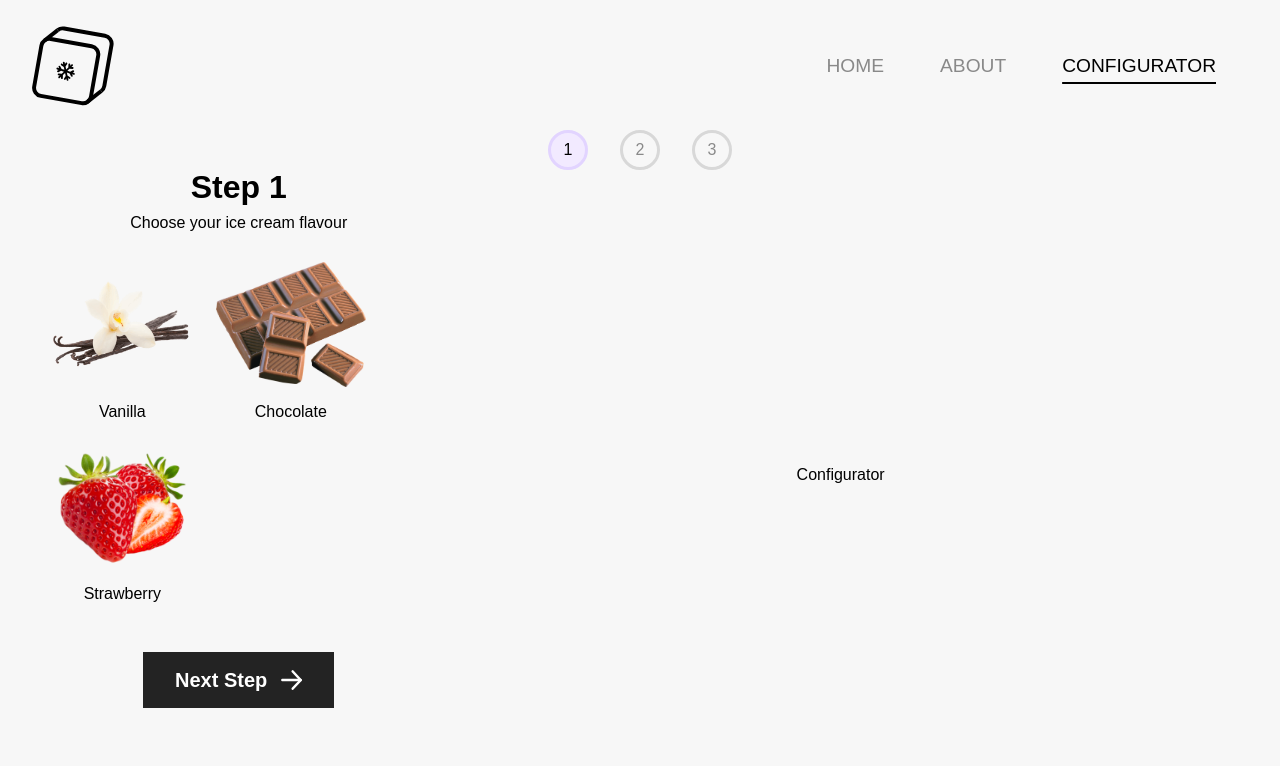
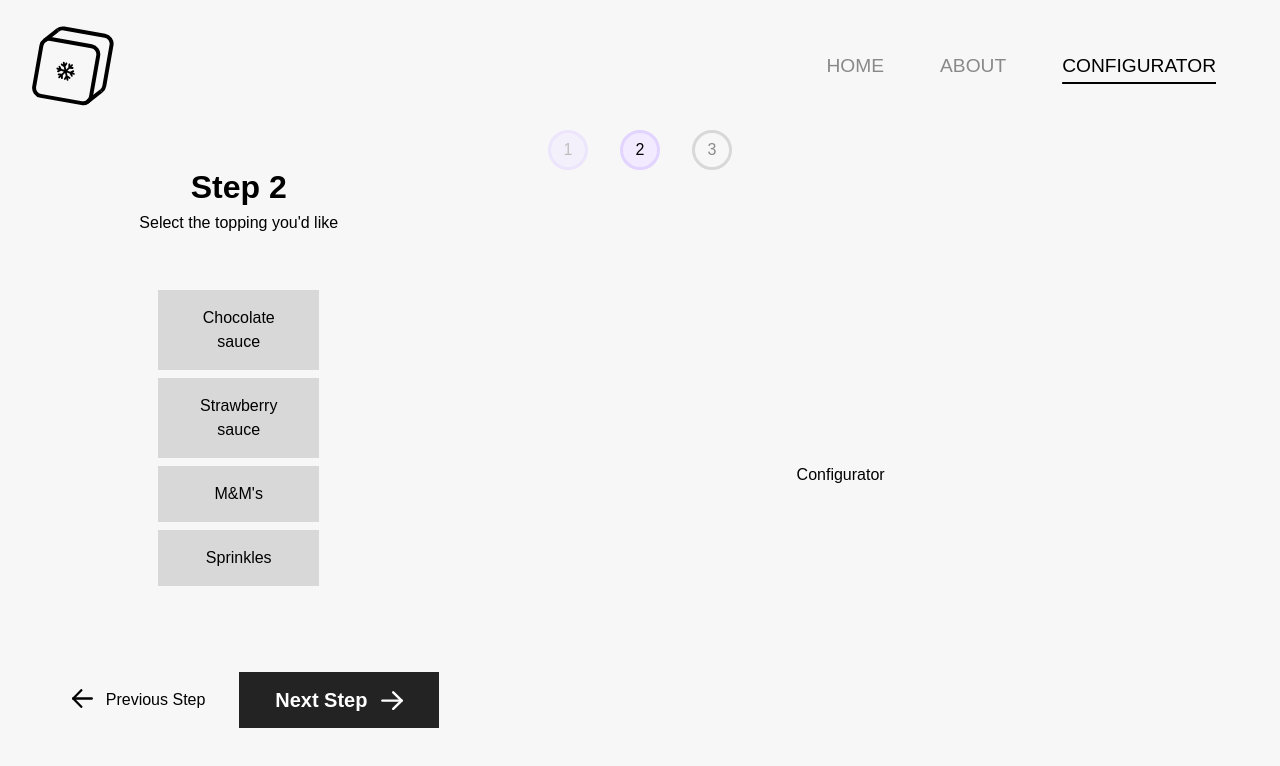
Before and after one commit to NickBevers/ice_cream_configurator, a Vue app: page /configurator in a window 1280 px wide. Both pictures are taken after a click on the element "Next Step". Shown: the top 766 px of the page. Built offline with nearby package versions, Linux system fonts and the light colour scheme; a web font is replaced by a local one.

Commit message:
feat: add topping choices and functionalities to the configurator

```diff
--- a/src/components/ConfigIndicator.vue
+++ b/src/components/ConfigIndicator.vue
@@ -16,7 +16,7 @@
         const textContent = (event as VisualEvent).target.textContent;
         // currentPhase = Number(textContent);
         updateCircleColors();
-        emit('update:currentPhase', {detail: Number(textContent)});
+        emit('update:currentPhase', Number(textContent));
     }
 
     const updateCircleColors = () => {
@@ -75,6 +75,7 @@
         border-radius: 50%;
         margin: 0 1rem;
         text-align: center;
+        cursor: pointer;
     }
 
     .fase__Indicator__circle--current, .fase__Indicator__circle--past{
--- a/src/components/ConfiguratorSideBar.vue
+++ b/src/components/ConfiguratorSideBar.vue
@@ -7,18 +7,26 @@
         currentPhase: Number
     });
 
-    const emit = defineEmits(['setFlavour', 'changePhase']);
+    const emit = defineEmits(['setFlavour', 'setTopping', 'changePhase']);
 
     const changeFlavour = (flavour: string) => {
         emit('setFlavour', flavour);
+    }
+
+    const changeTopping = (topping: string) => {
+        emit('setTopping', topping);
+    }
+
+    const changePhase = (phase: number) => {
+        emit('changePhase', phase);
     }
 
 </script>
 
 <template>
     <div class="configurator-side-bar">
-        <Phase1 v-if="props.currentPhase === 1" @set-flavour="changeFlavour"/>
-        <Phase2 v-if="props.currentPhase === 2" />
+        <Phase1 v-if="props.currentPhase === 1" @set-flavour="changeFlavour" @change-phase="changePhase"/>
+        <Phase2 v-if="props.currentPhase === 2" @set-topping="changeTopping" @change-phase="changePhase"/>
         <Phase3 v-if="props.currentPhase === 3" />
     </div>
 </template>
--- a/src/components/ConfiguratorSideBar/Phase1.vue
+++ b/src/components/ConfiguratorSideBar/Phase1.vue
@@ -8,6 +8,10 @@
         const target = event.target as HTMLInputElement;
         flavour.value = target.id.split('--')[1];
         emit('setFlavour', flavour.value);
+    }
+
+    const nextStep = () => {
+        emit('changePhase', 2);
     }
 
 </script>
@@ -36,9 +40,7 @@
             </div>
         </div>
 
-        <p class="nextStep">
-            Next Step <img class="arrow--right" src="/src/assets/Images/arrow--right.svg">
-        </p>
+        <p class="nextStep" @click="nextStep">Next Step <img class="arrow--right" src="/src/assets/Images/arrow--right.svg"></p>
     </div>
 </template>
 
--- a/src/components/ConfiguratorSideBar/Phase2.vue
+++ b/src/components/ConfiguratorSideBar/Phase2.vue
@@ -1,11 +1,178 @@
 <script setup lang="ts">
+
+    import { ref, Ref } from 'vue';
+
+    const emit = defineEmits(['setTopping', 'changePhase']);
+
+    const topping: Ref<string> = ref('');
+
+    const handleTopping = (event: Event) => {
+        const target = event.target as HTMLInputElement;
+        target.id ? topping.value = target.id.split('--')[1] : topping.value = target.children[0].id.split('--')[1];
+        emit('setTopping', topping.value);
+    }
+
+    const previousStep = () => {
+        emit('changePhase', 1);
+    }
+
+    const nextStep = () => {
+        emit('changePhase', 3);
+    }
+
 </script>
 
 <template>
-    <div class="">
-        <h1>Fase2</h1>
+    <div class="topping__container">
+        <div class="phase2__description">
+            <h1>Step 2</h1>
+            <p>Select the topping you'd like</p>
+        </div>
+        <div class="topping__options">
+
+            <div class="topping__option" :class="topping === 'chocolateSauce' ?'selected' :''" @click="handleTopping">
+                <p id="topping--chocolateSauce">Chocolate sauce</p>
+            </div>
+
+            <div class="topping__option" :class="topping === 'strawberrySauce' ?'selected' :''" @click="handleTopping">
+                <p id="topping--strawberrySauce">Strawberry sauce</p>
+            </div>
+
+            <div class="topping__option" :class="topping === 'mnm' ?'selected' :''" @click="handleTopping">
+                <p id="topping--mnm">M&M's</p>
+            </div>
+
+            <div class="topping__option" :class="topping === 'sprinkles' ?'selected' :''" @click="handleTopping">
+                <p id="topping--sprinkles">Sprinkles</p>
+            </div>
+        </div>
+
+        <div class="button__container">
+            <p class="previousStep" @click="previousStep"><img class="arrow--left" src="/src/assets/Images/arrow--left.svg"> Previous Step</p>
+            <p class="nextStep" @click="nextStep">Next Step <img class="arrow--right" src="/src/assets/Images/arrow--right.svg"></p>
+        </div>
     </div>
 </template>
 
 <style scoped>
+    .topping__container{
+        display: flex;
+        flex-direction: column;
+        align-items: center;
+        justify-content: space-between;
+        width: 100%;
+        height: 100%;
+        background-color: transparent;
+        min-height: fit-content;
+        margin-top: -5rem;
+    }
+
+    h1{
+        margin-bottom: 0;
+    }
+
+    .phase2__description p{
+        margin: 0;
+    }
+
+    .topping__images{
+        width: 150px;
+        height: 150px;
+        object-fit: contain;
+    }
+
+    .topping__options{
+        display: flex;
+        flex-direction: column;
+        align-items: center;
+        justify-content: space-evenly;
+        flex-wrap: wrap;
+        width: 100%;
+    }
+
+    .topping__option{
+        display: flex;
+        flex-direction: column;
+        align-items: center;
+        justify-content: center;
+        margin: 1% 3%;
+        width: 40%;
+        padding: 0 8%;
+        background-color: var(--lightGray);
+    }
+
+    .topping__option:hover{
+        outline: 3px solid var(--mainColor);
+    }
+
+    .selected{
+        background-color: var(--mainColorLight);
+        outline: 3px solid var(--mainColor);
+    }
+
+    .button__container{
+        display: flex;
+        flex-direction: row;
+        align-items: center;
+        justify-content: space-evenly;
+        width: 100%;
+    }
+
+    .nextStep{
+        width: 12.5rem;
+        margin-top: 2rem;
+        margin-bottom: 0;
+        padding: 0.8rem 2rem;
+        background-color: var(--offBlack);
+        color: white;
+        font-size: 1.25rem;
+        font-weight: 600;
+        text-decoration: none;
+        transition: background-color 0.25s ease-in-out, color 0.25s ease-in-out;
+        cursor: pointer;
+        max-width: 12.5rem;
+    }
+
+    .previousStep{
+        width: 12.5rem;
+        padding-top: 0.8rem;
+        padding-bottom: 0.8rem;
+        padding-left: 0;
+        padding-right: 0;
+        margin: 2rem 0 0 0;
+        cursor: pointer;
+    }
+
+    .nextStep:hover{
+        background-color: var(--mainColor);
+        color: black;
+    }
+
+    .previousStep:hover{
+        color: var(--mainColor);
+
+    }
+
+    .arrow--right{
+        filter: invert(100%);
+        height: 1.2rem;
+        margin-bottom: -0.2rem;
+        margin-left: 0.5rem;
+        transition: all 0.25s ease-in-out;
+    }
+
+    .arrow--left{
+        height: 1.2rem;
+        margin-bottom: -0.2rem;
+        margin-left: 0;
+        margin-right: 0.5rem;
+    }
+
+    .nextStep:hover .arrow--right{
+        filter: invert(0%);
+    }
+
+    .previousStep:hover .arrow--left{
+        filter: invert(84%) sepia(45%) saturate(610%) hue-rotate(192deg) brightness(102%) contrast(101%);
+    }
 </style>
--- a/src/pages/ConfiguratorPage.vue
+++ b/src/pages/ConfiguratorPage.vue
@@ -6,27 +6,29 @@
 
     const currentPhase: Ref<number> = ref(1);
 
-    // create an interface for the visual event to get the textContent of the clicked circle
-    interface VisualChangeEvent extends Event {
-        detail: number
-    }
-
     // data to be stored in the database
     const data = {
         flavour: '',
         cupColor: '',
         logoUrl: '',
         logoPID: '',
-        toppings: [],
+        toppings: '',
     }
 
-    const stepChange = (event: VisualChangeEvent) => {
-        currentPhase.value = event.detail;
+    // const stepChange = (event: VisualChangeEvent) => {
+    //     currentPhase.value = event.detail;
+    // }
+
+    const changePhase = (phase: number) => {
+        currentPhase.value = phase;
     }
 
     const changeFlavour = (flavour: string) => {
         data.flavour = flavour;
-        currentPhase.value = 2;
+    }
+
+    const changeTopping = (topping: string) => {
+        data.toppings = topping;
     }
 
     // chocolate sauce: 4D1F0C
@@ -35,10 +37,10 @@
 
 <template>
     <div class="configurator__container">
-        <ConfigIndicator :current-phase="currentPhase" @update:current-phase="stepChange"/>
+        <ConfigIndicator :current-phase="currentPhase" @update:current-phase="changePhase"/>
 
         <!-- Left side panel with options for the user width 33% -->
-        <ConfiguratorSideBar :current-phase="currentPhase" @set-flavour="changeFlavour"/>
+        <ConfiguratorSideBar :current-phase="currentPhase" @set-flavour="changeFlavour" @set-topping="changeTopping" @change-phase="changePhase"/>
 
         <!-- ThreeJS part that wont change except for colors width 66% -->
         <Configurator />
```
Also changed, not shown: src/assets/Images/arrow--left.svg (added).
